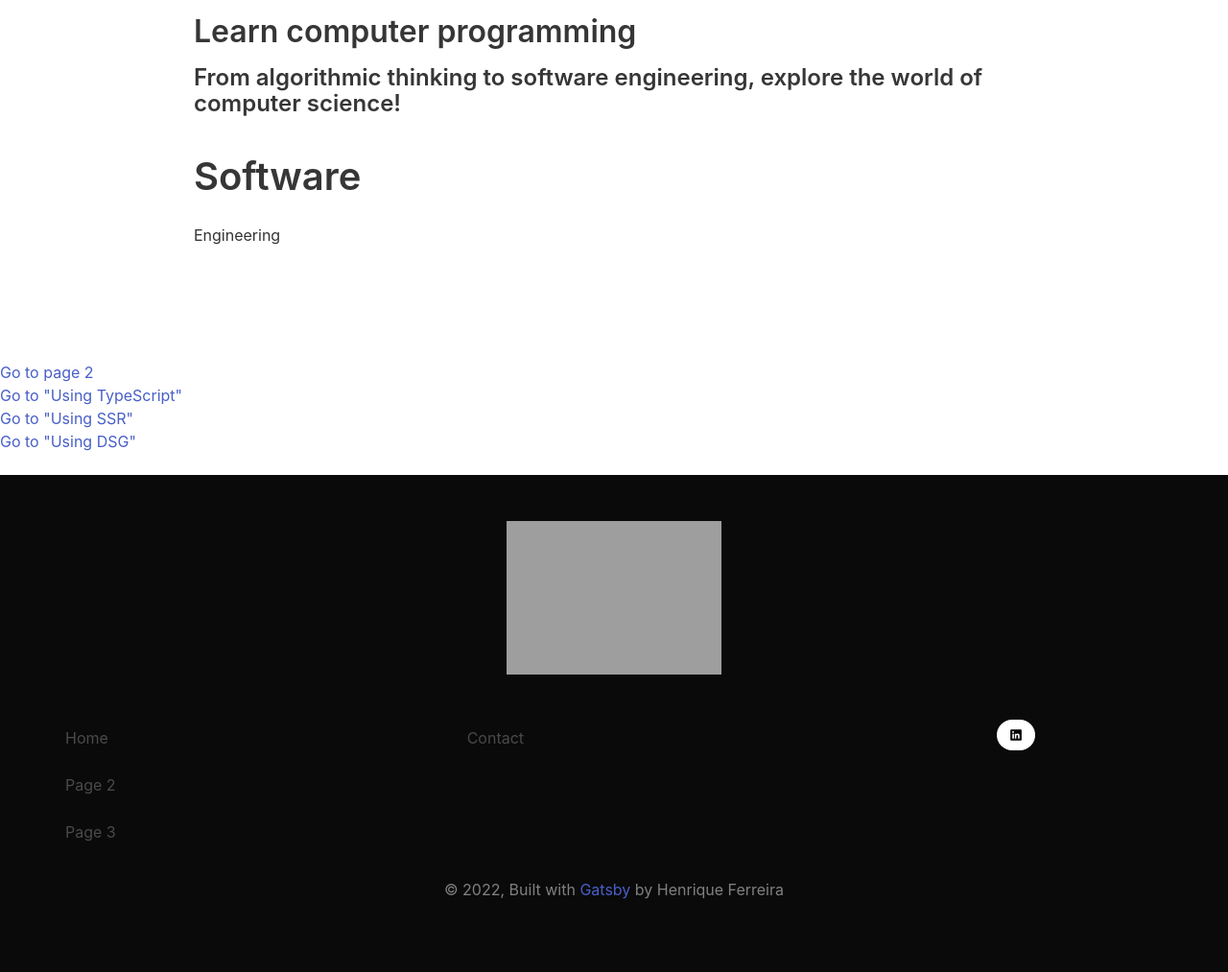
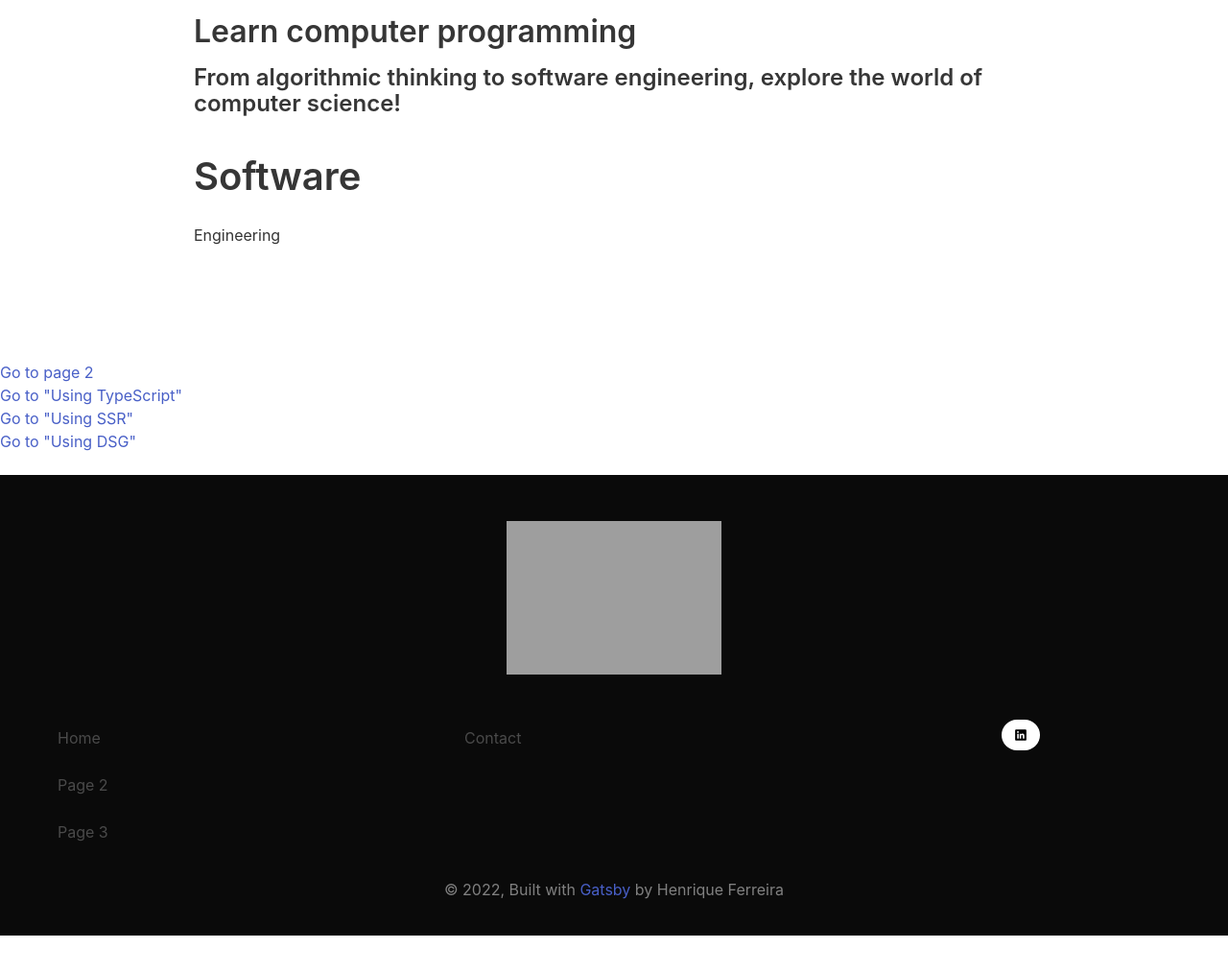
Before and after one commit to helfo2/logos, a Gatsby site: page / in a window 1280 px wide. Shown: the part 133-1146 px from the top of the page at 96% size. After the commit the page ends 1108 px from the top, so only its background shows below. Built offline with nearby package versions, Linux system fonts and the light colour scheme; Gatsby itself is replaced by a stand-in of ours; grey boxes are pictures that could not be loaded.

Commit message:
Fixing some footer CSS logic

```diff
--- a/src/components/Footer.jsx
+++ b/src/components/Footer.jsx
@@ -1,6 +1,5 @@
 import React from "react"
 import linkedinIcon from "../images/linkedin-icon.svg"
-import githubIcon from "../images/github-icon.svg"
 import { Link } from "gatsby"
 
 const Footer = () => {
--- a/src/components/Layout.jsx
+++ b/src/components/MyLayout.jsx
@@ -31,10 +31,13 @@
             content={`${withPrefix("/")}img/og-image.jpg`}
           />
       </Helmet>
+      <div style={{ position: 'relative', minHeight: '100vh'}}>
       {/* <Header siteTitle={title || `Title`} /> */}
       <Navbar />
-      <div>{children}</div>
+      <div style={{ paddingBottom: '30rem' }}>{children}
       <Footer />
+      </div>
+      </div>
     </div>
   )
 }
--- a/src/components/layout.css
+++ b/src/components/layout.css
@@ -3,6 +3,7 @@
 :root {
   --primary-color: #808080;
   --light: #fff;
+  font-size: medium;
 }
 
 html {
@@ -536,9 +537,13 @@
   padding: 0 1rem;
 }
 
-footer .footer {
+.footer {
   padding: 3rem 1rem 1rem;
   background-color: transparent;
+  position: absolute;
+  bottom: 0;
+  height: 30rem;
+  width: 100%;
 }
 
 .menu-label {
--- a/src/pages/404.js
+++ b/src/pages/404.js
@@ -1,6 +1,6 @@
 import * as React from "react"
 
-import Layout from "../components/layout"
+import Layout from "../components/MyLayout"
 import Seo from "../components/seo"
 
 const NotFoundPage = () => (
--- a/src/pages/index.js
+++ b/src/pages/index.js
@@ -2,7 +2,7 @@
 import { Link } from "gatsby"
 import { StaticImage } from "gatsby-plugin-image"
 
-import Layout from "../components/layout"
+import Layout from "../components/MyLayout"
 import Seo from "../components/seo"
 
 const IndexPage = () => (
--- a/src/pages/page-2.js
+++ b/src/pages/page-2.js
@@ -1,7 +1,7 @@
 import * as React from "react"
 import { Link } from "gatsby"
 
-import Layout from "../components/layout"
+import Layout from "../components/MyLayout"
 import Seo from "../components/seo"
 
 const SecondPage = () => (
--- a/src/pages/using-ssr.js
+++ b/src/pages/using-ssr.js
@@ -1,7 +1,7 @@
 import * as React from "react"
 import { Link } from "gatsby"
 
-import Layout from "../components/layout"
+import Layout from "../components/MyLayout"
 import Seo from "../components/seo"
 
 const UsingSSR = ({ serverData }) => {
--- a/src/pages/using-typescript.tsx
+++ b/src/pages/using-typescript.tsx
@@ -2,7 +2,7 @@
 import * as React from "react"
 import { PageProps, Link, graphql } from "gatsby"
 
-import Layout from "../components/layout"
+import Layout from "../components/MyLayout"
 import Seo from "../components/seo"
 
 type DataProps = {
--- a/src/templates/blog-post.js
+++ b/src/templates/blog-post.js
@@ -1,7 +1,7 @@
 import React from "react"
 import { kebabCase } from "lodash"
 import { graphql, Link } from "gatsby"
-import Layout from "../components/Layout"
+import Layout from "../components/MyLayout"
 import { Helmet } from "react-helmet";
 
 export const BlogPostTemplate = ({
--- a/src/templates/using-dsg.js
+++ b/src/templates/using-dsg.js
@@ -1,7 +1,7 @@
 import * as React from "react"
 import { Link } from "gatsby"
 
-import Layout from "../components/layout"
+import Layout from "../components/MyLayout"
 import Seo from "../components/seo"
 
 const UsingDSG = () => (
```
